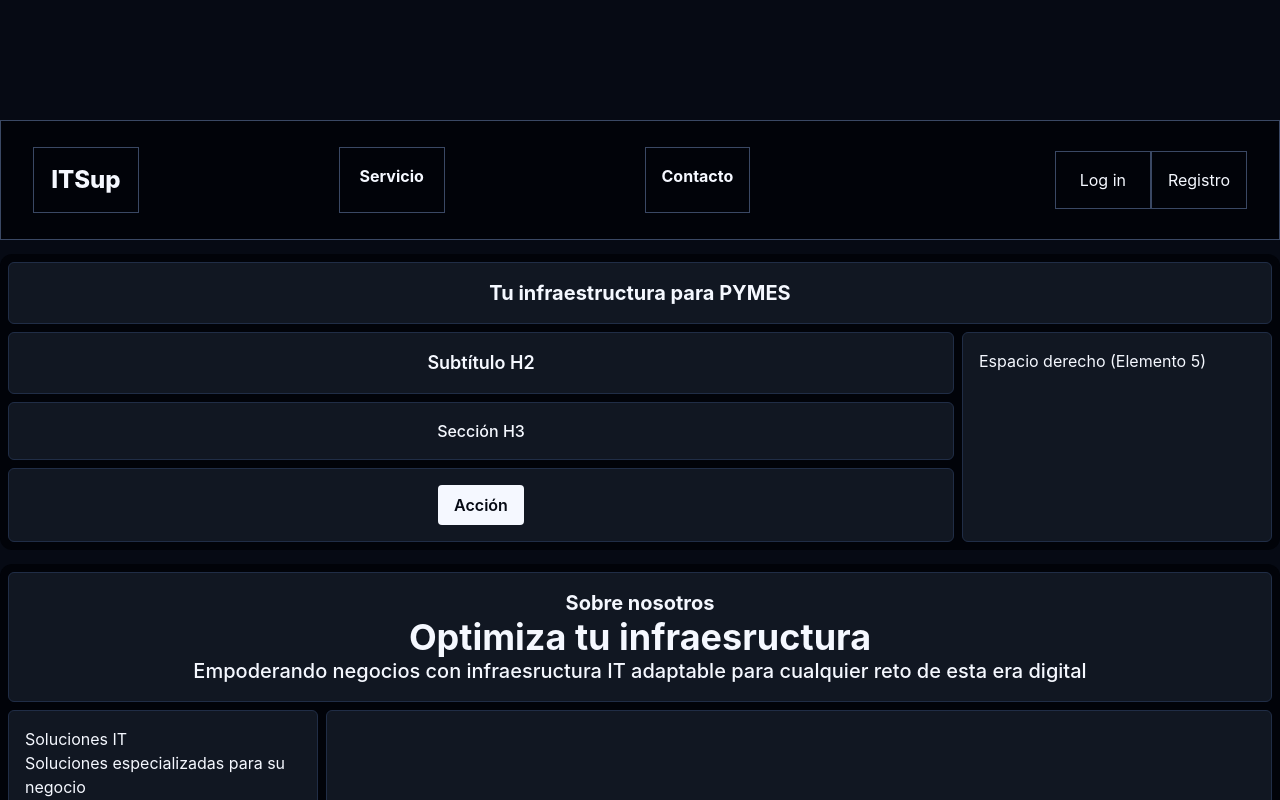
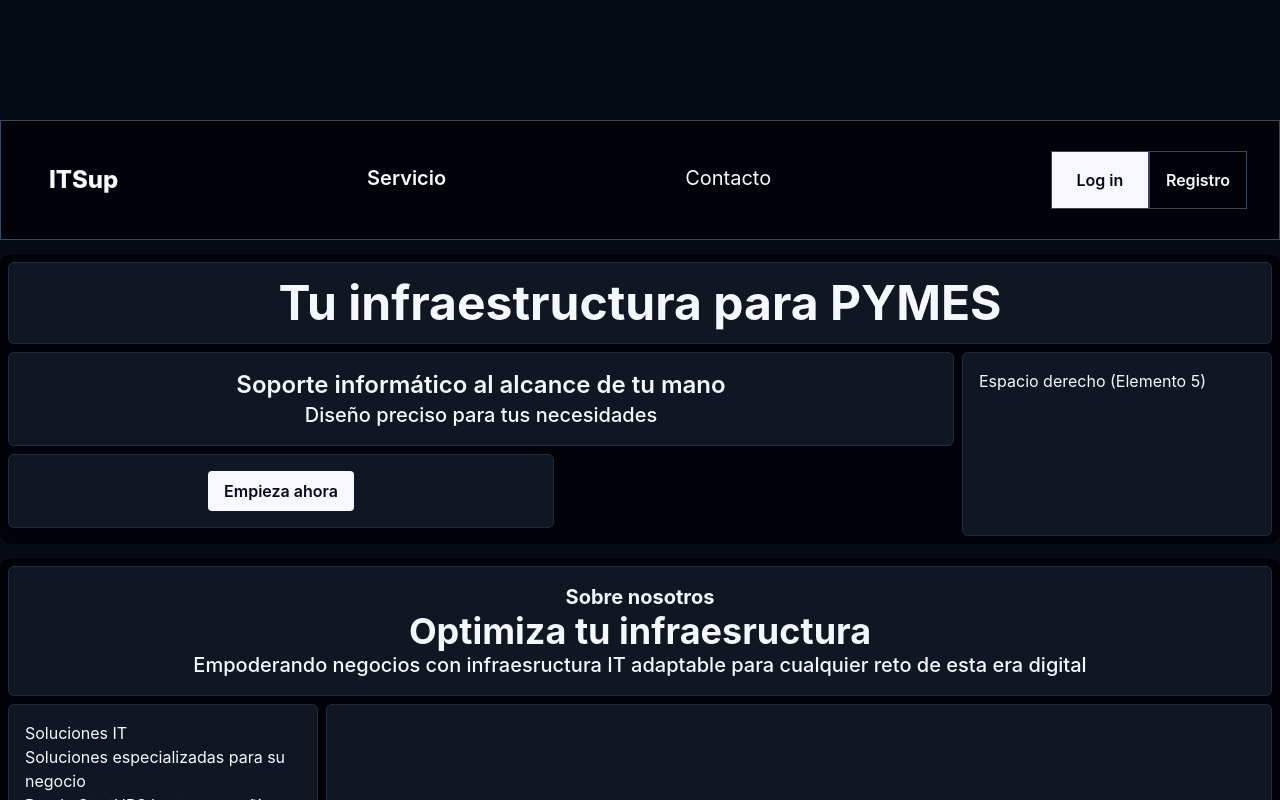
Before and after one commit to CopernicoDev/PYMES_WEB_Frontend_Angular, an Angular app: page /home in a window 1280 px wide. Shown: the top 800 px of the page. Built offline with nearby package versions, Linux system fonts and the light colour scheme.

Commit message:
Estilizando

```diff
--- a/src/app/components/hero-section/hero-section.html
+++ b/src/app/components/hero-section/hero-section.html
@@ -1,18 +1,19 @@
 <main class="grid grid-cols-1 md:grid-cols-4 gap-2 bg-bg-dark mt-3.5 p-2 rounded-xl w-full max-w-7xl mx-auto">
     <app-info-card class="block md:col-span-4 text-center">
-        <h1 class="text-xl font-bold">Tu infraestructura para PYMES</h1>
+        <h1 class="text-5xl font-bold">Tu infraestructura para PYMES</h1>
     </app-info-card>
 
     <app-info-card class="block md:col-span-3 text-center">
-        <h2 class="text-lg font-semibold">Subtítulo H2</h2>
+        <h2 class="text-2xl font-semibold">Soporte informático al alcance de tu mano</h2>
+        <h3 class="text-xl font-medium">Diseño preciso para tus necesidades</h3>
     </app-info-card>
 
-    <app-info-card class="block md:col-span-3 text-center">
-        <h3 class="text-md font-medium">Sección H3</h3>
-    </app-info-card>
+    <!--<app-info-card class="block md:col-span-3 text-center">
 
-    <app-info-card class="block md:col-span-3 text-center">
-        <button class="bg-text hover:bg-text-muted text-bg font-semibold py-2 px-4 rounded">Acción</button>
+    </app-info-card>-->
+
+    <app-info-card class="block md:col-span-3 text-center pr-100">
+        <button class="bg-text hover:bg-text-muted text-bg font-semibold py-2 px-4 rounded">Empieza ahora</button>
     </app-info-card>
 
     <app-info-card class="block md:col-start-4 md:row-start-2 md:row-span-3">
--- a/src/app/components/nav-bar/nav-bar-buttons/nav-bar-buttons.html
+++ b/src/app/components/nav-bar/nav-bar-buttons/nav-bar-buttons.html
@@ -1,5 +1,6 @@
 <div class="grid grid-cols-2 w-max">
     @for (item of buttonsOptions; track item.label) {
-    <button [routerLink]="item.route" class="border border-border {{ item.estilos }}">{{item.label}}</button>
+    <button [routerLink]="item.route" class="border border-border {{ item.estilos }}">{{item.label}}
+    </button>
     }
 </div>
--- a/src/app/components/nav-bar/nav-bar-buttons/nav-bar-buttons.ts
+++ b/src/app/components/nav-bar/nav-bar-buttons/nav-bar-buttons.ts
@@ -14,12 +14,12 @@ export class NavBarButtons {
     {
       label: 'Log in',
       route: '/login',
-      estilos: 'p-4 col-start-1'
+      estilos: 'p-4 col-start-1 bg-text text-bg font-semibold hover:bg-text-muted'
     },
     {
       label: 'Registro',
       route: '/sign-up',
-      estilos: 'p-4 col-start-2'
+      estilos: 'p-4 col-start-2 font-semibold hover:bg-bg'
     }
   ]
 
--- a/src/app/components/nav-bar/nav-bar-routes/nav-bar-routes.html
+++ b/src/app/components/nav-bar/nav-bar-routes/nav-bar-routes.html
@@ -1,6 +1,6 @@
-<nav class="grid grid-cols-3 gap-50 w-max">
+<nav class="grid grid-cols-3 gap-50 w-max ">
     @for (item of menuOptions; track item.route) {
-    <a [routerLink]="item.route" routerLinkActive="active-link" class="nav-link {{item.estilos}} border border-border ">
+    <a [routerLink]="item.route" routerLinkActive="active-link" class="nav-link {{item.estilos}}">
         {{item.label}}
     </a>
     }
--- a/src/app/components/nav-bar/nav-bar-routes/nav-bar-routes.ts
+++ b/src/app/components/nav-bar/nav-bar-routes/nav-bar-routes.ts
@@ -15,18 +15,18 @@ export class NavBarRoutes {
     {
       label: 'ITSup',
       route: '/home',
-      estilos: ' p-4 text-center font-extrabold col-start-1 text-2xl'
+      estilos: 'p-4 font-extrabold col-start-1 text-2xl'
     },
     {
       label: 'Servicio',
       route: '/servicios',
-      estilos: ' p-4 text-center font-bold col-start-2'
+      estilos: 'p-4 font-semibold col-start-2 text-xl'
 
     },
     {
       label: 'Contacto',
       route: '/contacto',
-      estilos: ' p-4 text-center font-bold col-start-3'
+      estilos: 'p-4 font-semibold- col-start-3 text-xl'
     }
   ]
 
```
